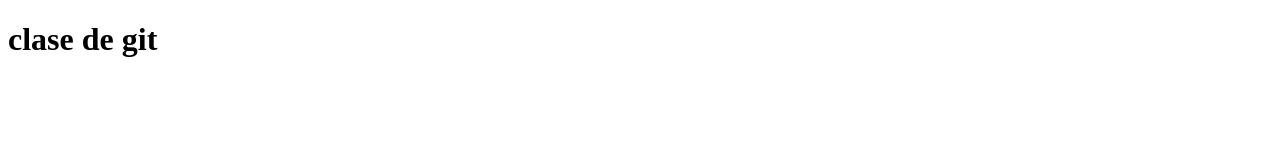
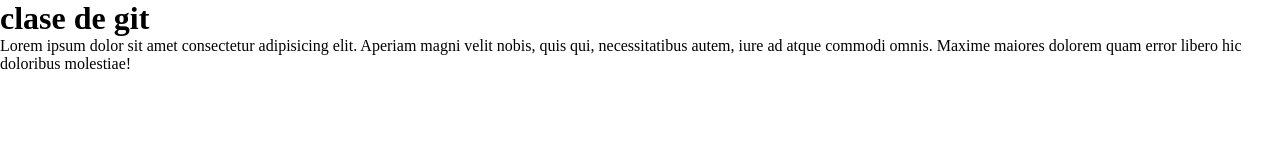
Before and after one commit to NachoSanchezL/Clases, a plain HTML site: page index.html in a window 1280 px wide. Drawn offline with Linux system fonts and the light colour scheme.

```diff
--- a/estilos.css
+++ b/estilos.css
@@ -0,0 +1,4 @@
+*{
+    margin: 0;
+    padding: 0;
+}
--- a/index.html
+++ b/index.html
@@ -10,6 +10,8 @@
 <body>
     <h1>clase de git</h1>
 
+    <p>Lorem ipsum dolor sit amet consectetur adipisicing elit. Aperiam magni velit nobis, quis qui, necessitatibus autem, iure ad atque commodi omnis. Maxime maiores dolorem quam error libero hic doloribus molestiae!
+    </p>
 
 </body>
 </html>
```
Also changed, not shown: contacto.html (added).
